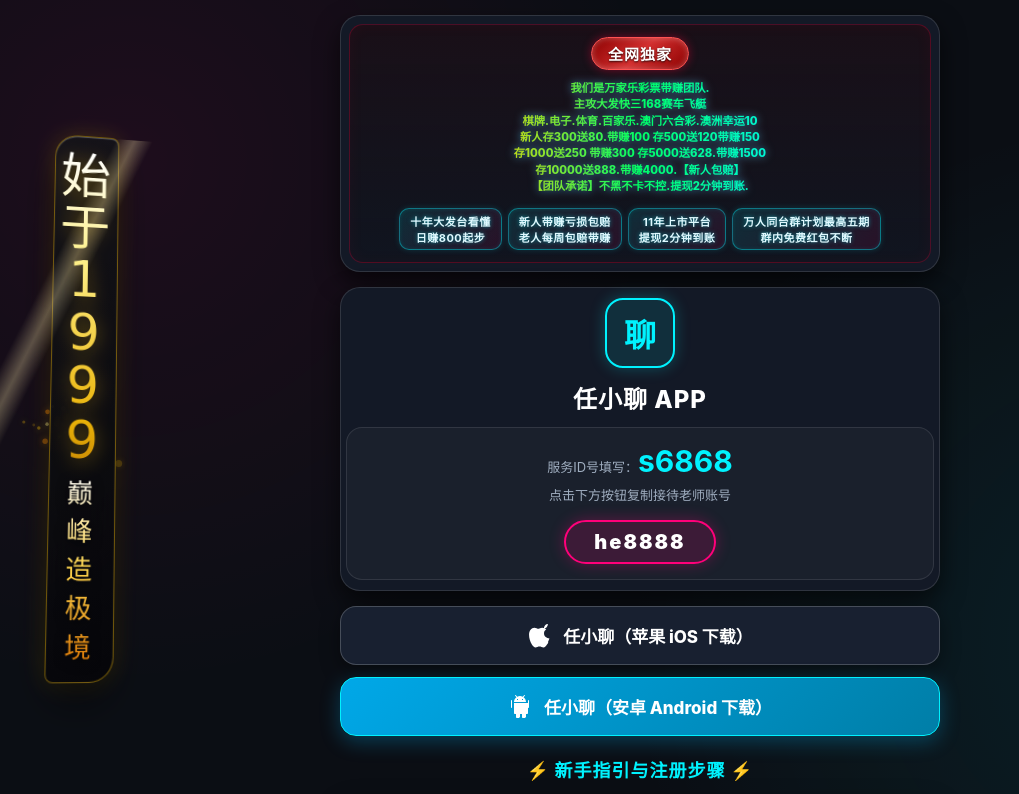
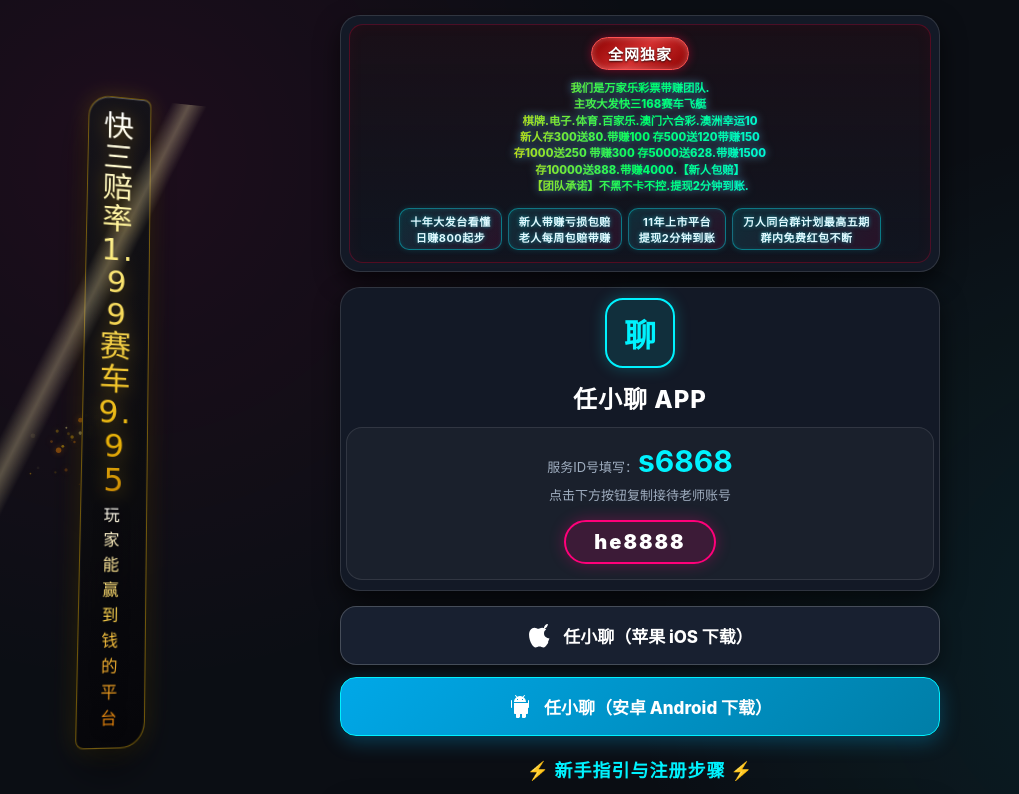
Before and after one commit to s6868-vip/an8888, a plain HTML site: page index.html in a window 1280 px wide. Shown: the top 794 px of the page, without its empty margins (0-1019 px from the left). Drawn offline with Linux system fonts and the light colour scheme; a web font is replaced by a local one.

Commit message:
Update index.html

```diff
--- a/index.html
+++ b/index.html
@@ -689,7 +689,7 @@
     /* 第一排：始于1999（还原上一版本 52px 霸气书法字） */
     .art-line-1 {
         font-family: 'Zhi Mang Xing', 'Ma Shan Zheng', cursive, serif;
-        font-size: 52px;
+        font-size: 32px;
         font-weight: 400;
         line-height: 1.05;
         letter-spacing: 2px;
@@ -703,7 +703,7 @@
     /* 第二排：巅峰造极境（还原上一版本 26px 重金书法字） */
     .art-line-2 {
         font-family: 'Ma Shan Zheng', 'Zhi Mang Xing', cursive, serif;
-        font-size: 26px;
+        font-size: 16px;
         font-weight: 400;
         letter-spacing: 4px;
         background: linear-gradient(180deg, #ffffff 0%, #fcd34d 50%, #d97706 100%);
@@ -719,8 +719,8 @@
 <div id="flying-3d-wrapper">
     <div class="badge-3d-card" id="badge-card">
         <div class="art-text-wrap">
-            <div class="art-line-1">始于1999</div>
-            <div class="art-line-2">巅峰造极境</div>
+            <div class="art-line-1">快三赔率1.99 赛车9.95 </div>
+            <div class="art-line-2">玩家能赢到钱的平台 </div>
         </div>
     </div>
 </div>
@@ -883,6 +883,5 @@
 </script>
 <!-- ================= 3D 奢华黑金标签 结束 ================= -->
 
-
 </body>
 </html>
```
